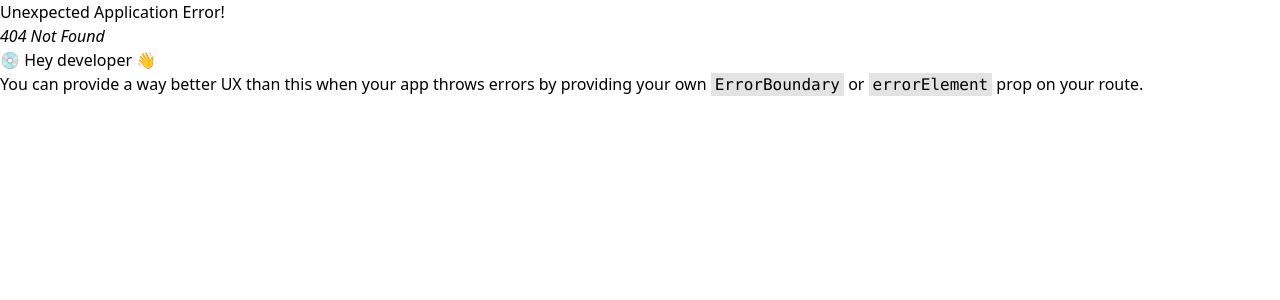
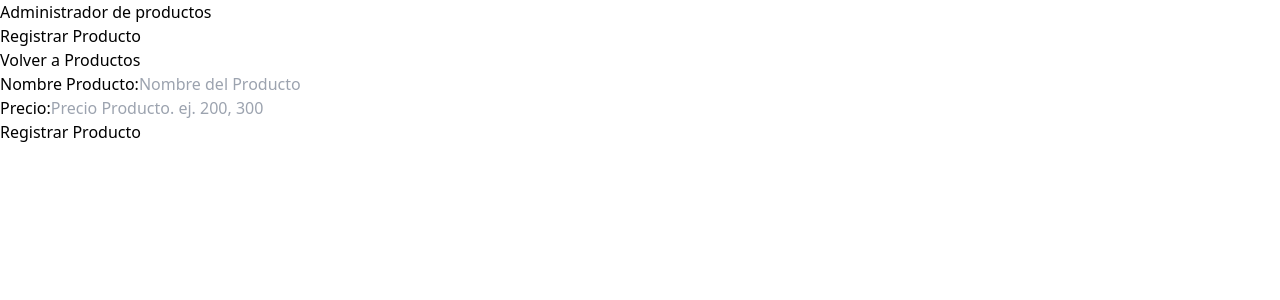
Before and after one commit to Jonnathan23/frontend-administrador-productos, a React app: page /productos/nuevo in a window 1280 px wide. Before the commit this address had no page. Shown: the top 300 px of the page. Built offline with nearby package versions, Linux system fonts and the light colour scheme; the HTML template or start-up script is replaced by a standard one.

Commit message:
manejo de rutas y formulario creado

```diff
--- /dev/null
+++ b/src/components/ErrorMessage.tsx
@@ -0,0 +1,13 @@
+import { ReactNode } from "react"
+
+type ErrorMessageProps = {
+    children: ReactNode
+}
+
+export default function ErrorMessage({ children }: ErrorMessageProps) {
+    return (
+        <div className="text-center my-4 bg-red-600 text-white font-bold p-3 uppercase">
+            {children}
+        </div>
+    )
+}
--- a/src/layouts/Layout.tsx
+++ b/src/layouts/Layout.tsx
@@ -3,8 +3,17 @@
 export default function Layout() {
     return (
         <>
-            <div>Layout</div>
-            <Outlet />
+            <header className="bg-slate-800">
+                <div className="mx-auto max-w-6xl py-10">
+                    <h1 className=" text-4xl font-extrabold text-white ">
+                        Administrador de productos
+                    </h1>
+                </div>
+            </header>
+
+            <main className="mt-10 mx-auto max-w-6xl p-10 bg-white shadow">
+                <Outlet />
+            </main>
         </>
     )
 }
--- a/src/pages/NewProduct.tsx
+++ b/src/pages/NewProduct.tsx
@@ -1,8 +1,83 @@
+import { Link, Form, useActionData, ActionFunctionArgs } from "react-router-dom";
+import ErrorMessage from "../components/ErrorMessage";
+
+export async function action({ request }: ActionFunctionArgs) {
+    const data = Object.fromEntries(await request.formData())
+
+    let error = ''
+
+    if (Object.values(data).includes('')) {
+        error = 'Todos los campos son obligatorios'
+    }
+
+    if (error.length) {
+        return error
+    }
+
+    return {}
+}
 
 export default function NewProduct() {
+
+    const error = useActionData() as string
+
+
     return (
-        <div>
-            <h1>NewProduct</h1>
-        </div>
+        <>
+            <div className='flex justify-between'>
+                <h2 className='text-4xl font-black text-slate-500'>
+                    Registrar Producto
+                </h2>
+
+                <Link
+                    to="/"
+                    className='rounded-md bg-indigo-600 p-3 text-sm font-bold text-white shadow-sm hover:bg-indigo-500'
+                >
+                    Volver a Productos
+                </Link>
+            </div>
+
+            {error && <ErrorMessage>{error}</ErrorMessage>}
+
+            <Form
+                className="mt-10"
+                method="POST"
+            >
+
+                <div className="mb-4">
+                    <label
+                        className="text-gray-800"
+                        htmlFor="name"
+                    >Nombre Producto:</label>
+                    <input
+                        id="name"
+                        type="text"
+                        className="mt-2 block w-full p-3 bg-gray-50"
+                        placeholder="Nombre del Producto"
+                        name="name"
+                    />
+                </div>
+                <div className="mb-4">
+                    <label
+                        className="text-gray-800"
+                        htmlFor="price"
+                    >Precio:</label>
+                    <input
+                        id="price"
+                        type="number"
+                        className="mt-2 block w-full p-3 bg-gray-50"
+                        placeholder="Precio Producto. ej. 200, 300"
+                        name="price"
+                    />
+                </div>
+                <input
+                    type="submit"
+                    className="mt-5 w-full bg-indigo-600 p-2 text-white font-bold text-lg cursor-pointer rounded"
+                    value="Registrar Producto"
+                />
+            </Form>
+
+
+        </>
     )
 }
--- a/src/pages/Products.tsx
+++ b/src/pages/Products.tsx
@@ -1,8 +1,21 @@
+import { Link } from 'react-router-dom'
+
 
 export default function Products() {
     return (
-        <div>
-            <h1>Products</h1>
-        </div>
+        <>
+            <div className='flex justify-between'>
+                <h2 className='text-4xl font-black text-slate-500'>
+                    Productos
+                </h2>
+
+                <Link
+                    to="/productos/nuevo"
+                    className='rounded-md bg-indigo-600 p-3 text-sm font-bold text-white shadow-sm hover:bg-indigo-500'
+                >
+                    Agregar Producto
+                </Link>
+            </div>
+        </>
     )
 }
--- a/src/router.tsx
+++ b/src/router.tsx
@@ -1,20 +1,21 @@
 import { createBrowserRouter } from 'react-router-dom'
 import Layout from './layouts/Layout'
 import Products from './pages/Products'
-import NewProduct from './pages/NewProduct'
+import NewProduct, { action as newProductAction} from './pages/NewProduct'
 
 export const router = createBrowserRouter([
     {
         path: '/',
         element: <Layout />,
-        children:[
+        children: [
             {
                 index: true,
                 element: <Products />
             },
             {
-                path: '/products/new',
-                element: <NewProduct />
+                path: 'productos/nuevo',
+                element: <NewProduct />,
+                action: newProductAction
             }
         ]
     }
```
